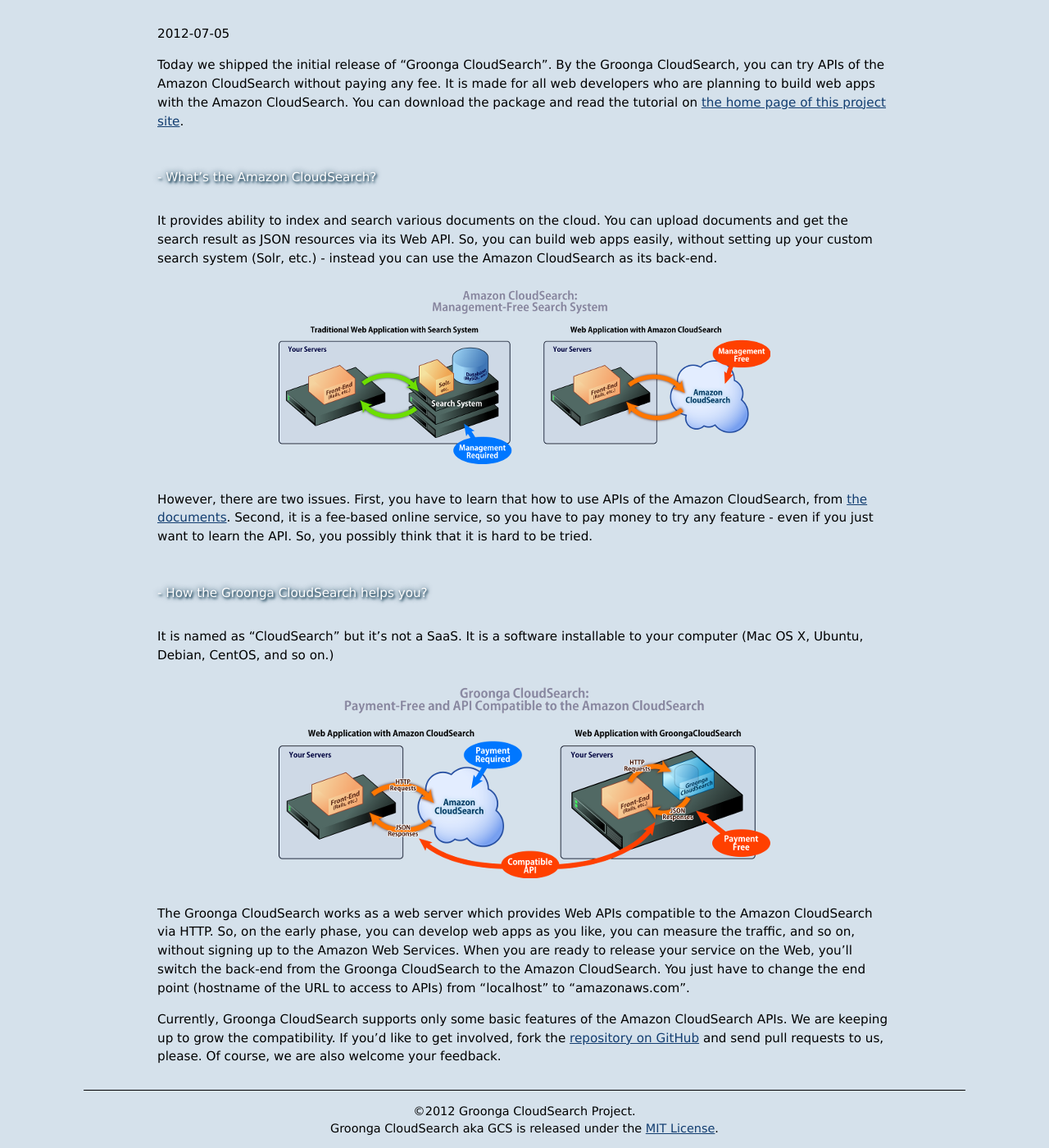
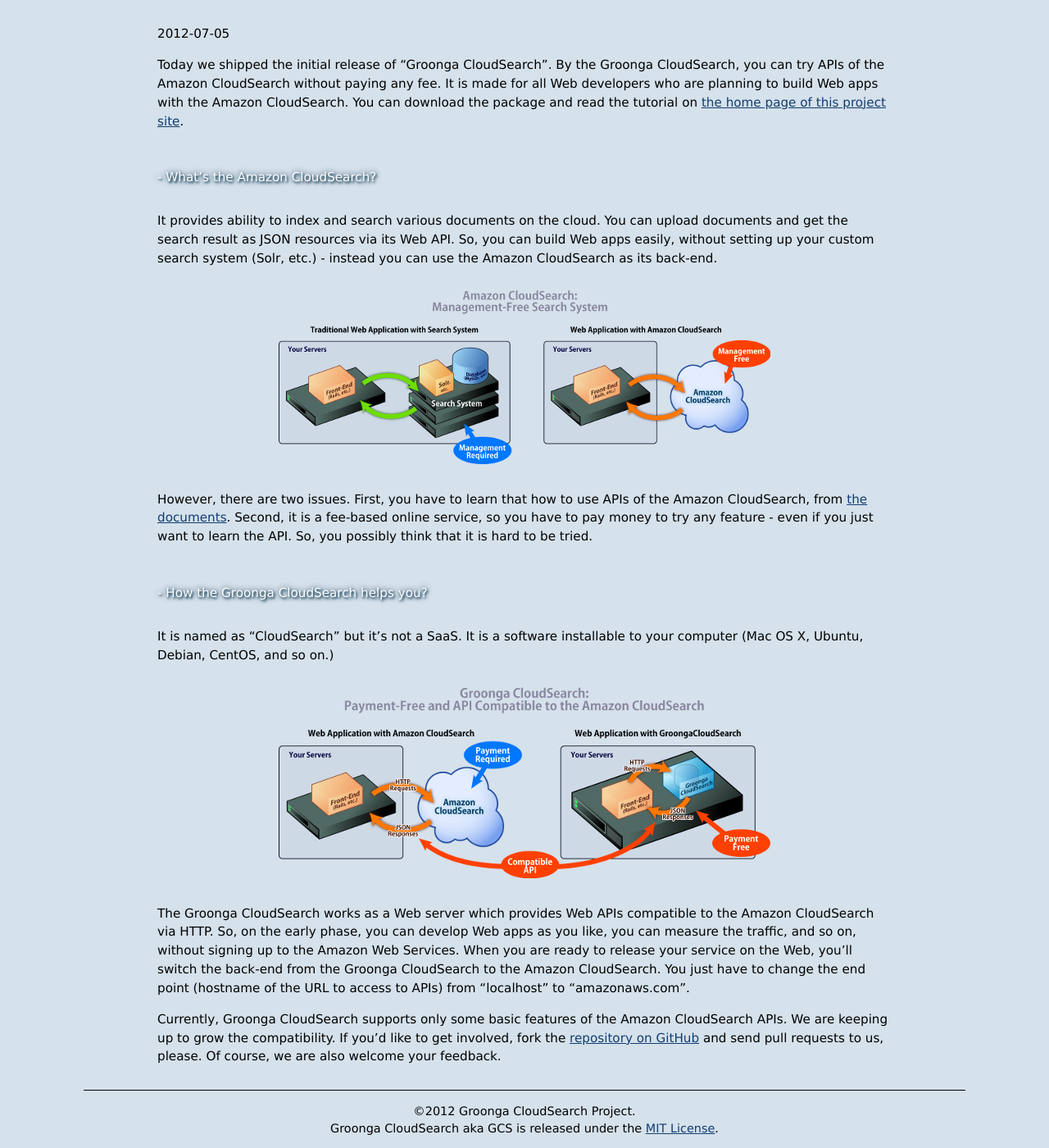
Before and after one commit to groonga/gcs.groonga.org, a Jekyll site: the page built from _posts/2012-07-05-initial-release.md, in a window 1280 px wide and 1400 px high, scrolled down 208 px. Shown: the whole window at 82% size. Built offline with Jekyll 4.4.1, drawn with Linux system fonts in a browser that asks for light colours.

Commit message:
web -> Web

```diff
--- a/_posts/2012-07-05-initial-release.md
+++ b/_posts/2012-07-05-initial-release.md
@@ -3,12 +3,12 @@
 layout: post
 ---
 
-Today we shipped the initial release of "Groonga CloudSearch". By the Groonga CloudSearch, you can try APIs of the Amazon CloudSearch without paying any fee. It is made for all web developers who are planning to build web apps with the Amazon CloudSearch. You can download the package and read the tutorial on [the home page of this project site](http://gcs.groonga.org/).
+Today we shipped the initial release of "Groonga CloudSearch". By the Groonga CloudSearch, you can try APIs of the Amazon CloudSearch without paying any fee. It is made for all Web developers who are planning to build Web apps with the Amazon CloudSearch. You can download the package and read the tutorial on [the home page of this project site](http://gcs.groonga.org/).
 
 
 ### What's the Amazon CloudSearch?
 
-It provides ability to index and search various documents on the cloud. You can upload documents and get the search result as JSON resources via its Web API. So, you can build web apps easily, without setting up your custom search system (Solr, etc.) - instead you can use the Amazon CloudSearch as its back-end.
+It provides ability to index and search various documents on the cloud. You can upload documents and get the search result as JSON resources via its Web API. So, you can build Web apps easily, without setting up your custom search system (Solr, etc.) - instead you can use the Amazon CloudSearch as its back-end.
 
 <a href="/images/architecture-trad-vs-acs-large.png" rel="lightbox"><img src="/images/architecture-trad-vs-acs-small.png" alt="(Figure 1: Legacy Web Apps v.s. Web Apps with Amazon CloudSearch)" /></a>
 
@@ -20,6 +20,6 @@
 
 <a href="/images/architecture-acs-vs-gcs-large.png" rel="lightbox"><img src="/images/architecture-acs-vs-gcs-small.png" alt="(Figure 2: Web Apps with Amazon CloudSearch v.s. Web Apps with Groonga CloudSearch)" /></a>
 
-The Groonga CloudSearch works as a web server which provides Web APIs compatible to the Amazon CloudSearch via HTTP. So, on the early phase, you can develop web apps as you like, you can measure the traffic, and so on, without signing up to the Amazon Web Services. When you are ready to release your service on the Web, you'll switch the back-end from the Groonga CloudSearch to the Amazon CloudSearch. You just have to change the end point (hostname of the URL to access to APIs) from "localhost" to "amazonaws.com".
+The Groonga CloudSearch works as a Web server which provides Web APIs compatible to the Amazon CloudSearch via HTTP. So, on the early phase, you can develop Web apps as you like, you can measure the traffic, and so on, without signing up to the Amazon Web Services. When you are ready to release your service on the Web, you'll switch the back-end from the Groonga CloudSearch to the Amazon CloudSearch. You just have to change the end point (hostname of the URL to access to APIs) from "localhost" to "amazonaws.com".
 
 Currently, Groonga CloudSearch supports only some basic features of the Amazon CloudSearch APIs. We are keeping up to grow the compatibility. If you'd like to get involved, fork the [repository on GitHub](https://github.com/groonga/gcs) and send pull requests to us, please. Of course, we are also welcome your feedback.
```
